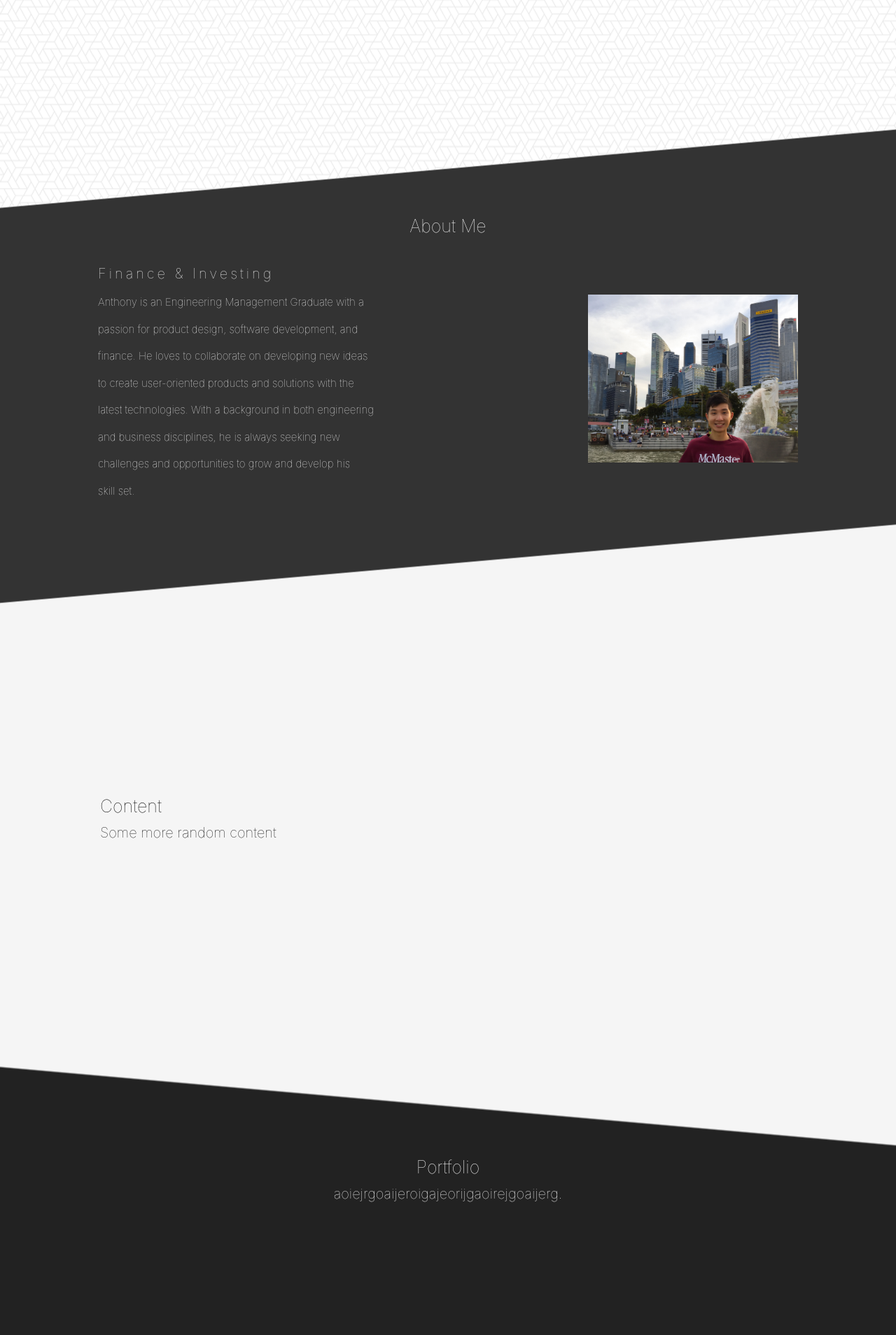
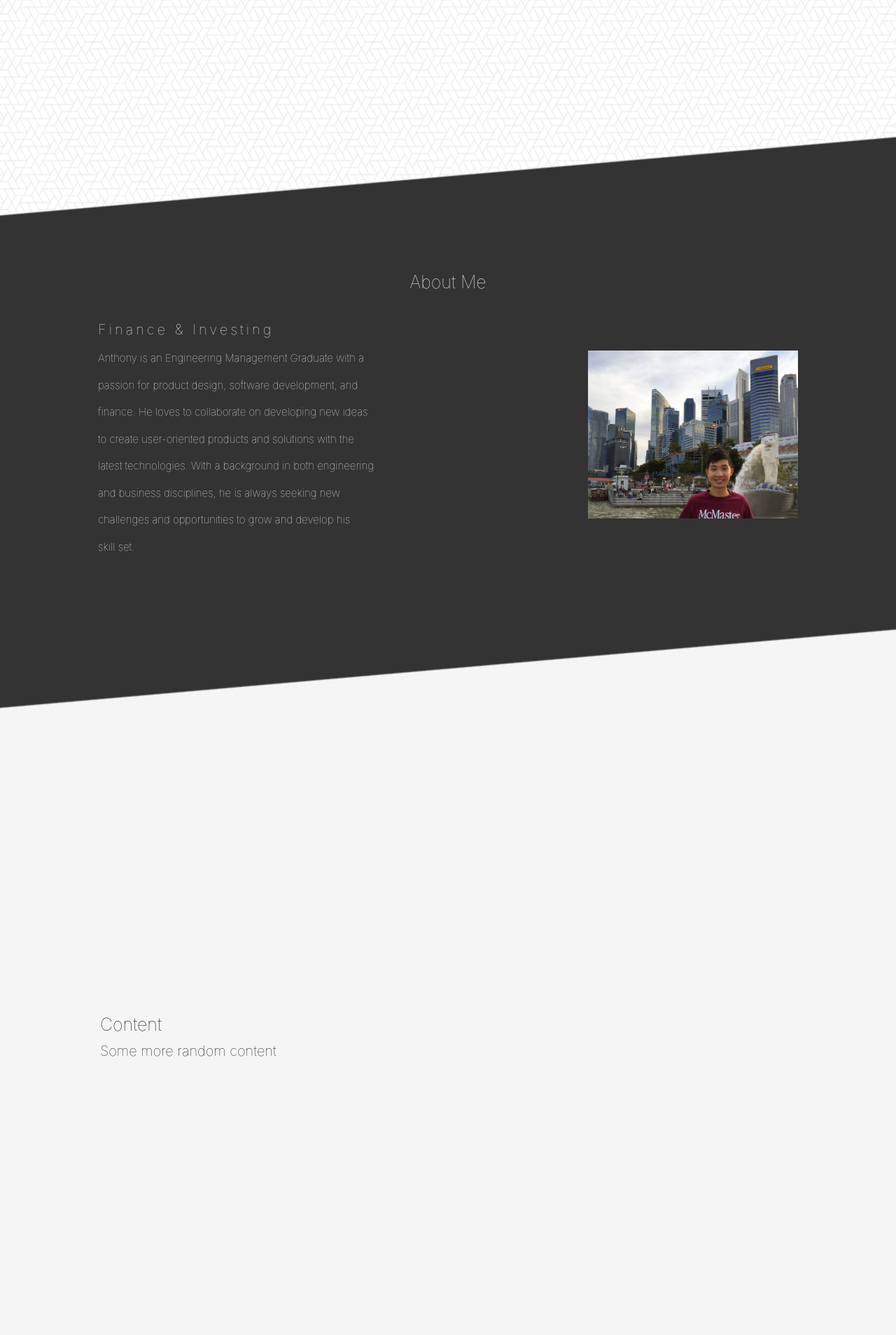
Before and after one commit to anthonytwh/anthonytwh.github.io, a React (Create React App) app: page / in a window 1280 px wide. Shown: the part 680-2588 px from the top of the page at 70% size. Built offline with nearby package versions, Linux system fonts and the light colour scheme.

Commit message:
install hash router, rm redundant line breaks

```diff
--- a/package.json
+++ b/package.json
@@ -19,6 +19,7 @@
     "react": "^16.5.1",
     "react-dom": "^16.5.1",
     "react-router-dom": "^4.3.1",
+    "react-router-hash-link": "^1.2.1",
     "react-scripts": "1.1.5",
     "reactstrap": "^6.4.0"
   },
--- a/src/App.jsx
+++ b/src/App.jsx
@@ -22,39 +22,12 @@ class App extends Component {
 		return (
 			<Router>
 				<div className="Title">
-					<div className="Header">
-						<Header/>
-					</div>
-					<div className="Main">
-						<Main />
-						<br></br>
-						<br></br>
-						<br></br>
-						<br></br>
-						<br></br>
-						<br></br>
-						<br></br>
-						<br></br>
-						<br></br>
-					</div>
-					<div className="About">
-						<br></br>
-						<About />
-						<br></br>
-					</div>
-					<div className="Content">
-						<br></br>
-						<Content />
-						<br></br>
-					</div>
-					<div className="Portfolio">
-						<br></br>
-						<Portfolio />
-						<br></br>
-					</div>
-					<div className="Footer">
-						<Footer />
-					</div>
+					<div className="Header"><Header/></div>
+					<div className="Main"><Main /></div>
+					<div className="About"><About /></div>
+					<div className="Content"><Content /></div>
+					<div className="Portfolio"><Portfolio /></div>
+					<div className="Footer"><Footer /></div>
 				</div>
 			</Router>
 		);
--- a/src/assets/styles.css
+++ b/src/assets/styles.css
@@ -50,7 +50,7 @@
 .Main {
   text-align: center;
   padding-top: 10%;
-  padding-bottom: 20%;
+  padding-bottom: 35%;
 }
 
 .Main-jumbo {
@@ -65,8 +65,8 @@
   color: white;
   text-align: center;
   overflow: auto;
-  padding-top: 10%;
-  padding-bottom: 20%;
+  padding-top: 20%;
+  padding-bottom: 30%;
 }
 
 .About:after {
@@ -150,8 +150,8 @@
 /* Content Section (TBD) */
 .Content {
   clear: both;
-  padding-top: 10%;
-  padding-bottom: 20%;
+  padding-top: 20%;
+  padding-bottom: 30%;
   background: #f5f5f5;
   text-align: left;
   padding-left: 10%;
@@ -180,8 +180,8 @@
   /*background: #555;*/
   background:
     linear-gradient(185deg, #f5f5f5 10.9%, #222 11.1%);
-  padding-top: 10%;
-  padding-bottom: 20%;
+  padding-top: 20%;
+  padding-bottom: 30%;
   text-align: center;
 }
 
```
Also changed, not shown: 1 other file (tests, documents, lock files or other folders).
